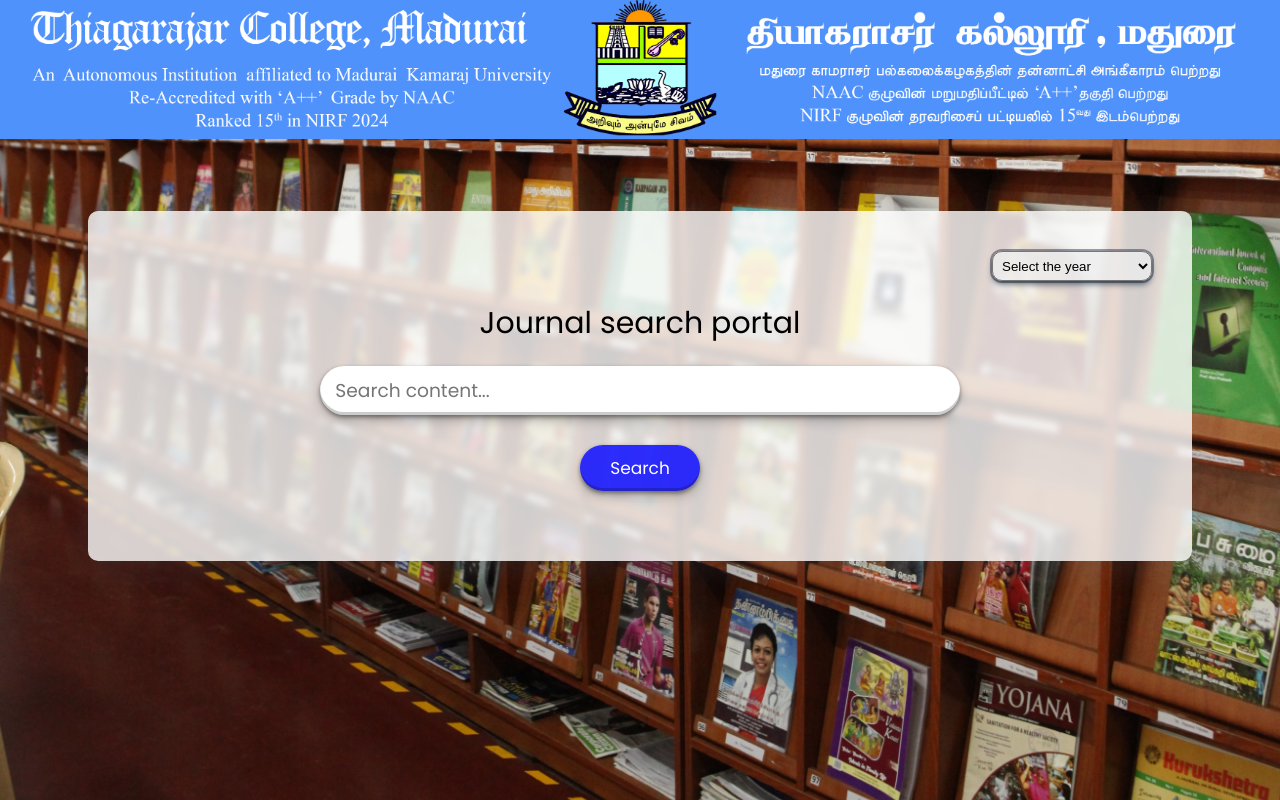
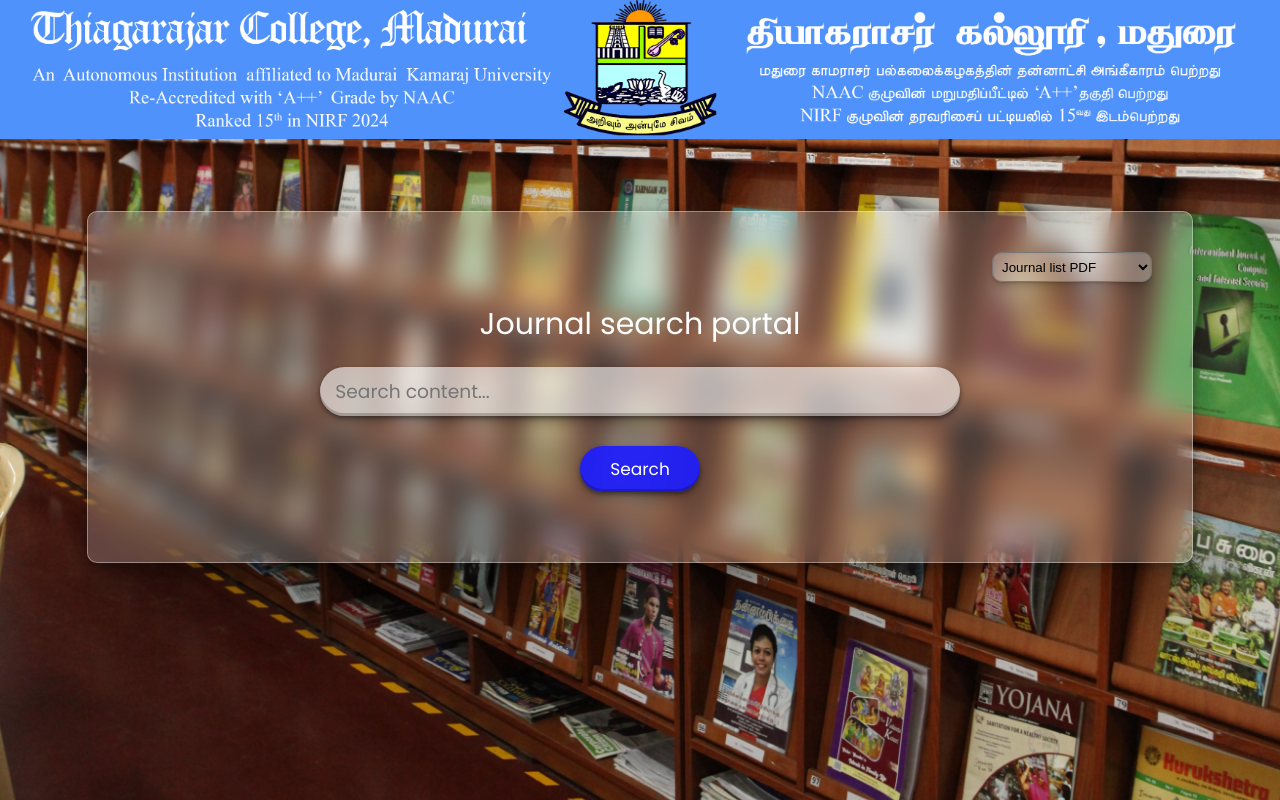
Before and after one commit to Vijay-vj-pro/TC-project, a Django app: page /search/ in a window 1280 px wide. Run offline with Django 5.2, Linux system fonts and the light colour scheme.

Commit message:
Vijay changed for jagan

```diff
--- a/myproject/myapp/templates/search.html
+++ b/myproject/myapp/templates/search.html
@@ -33,8 +33,8 @@
       }
       form {
         width: 80%;
-        background-color: rgba(255, 255, 255, 0.8);
-        backdrop-filter: blur(3px);
+        background-color: rgba(255, 255, 255, 0.199);
+        backdrop-filter: blur(13px);
         border-radius: 10px;
         display: flex;
         color: black;
@@ -43,19 +43,23 @@
         flex-direction: column;
         padding: 40px;
         flex-wrap: wrap;
-        box-shadow: rgba(100, 100, 111, 0.2) 0px 7px 29px 0px;
+        border: 1px rgba(255, 255, 255, 0.363) solid;
+        box-shadow: rgba(0, 0, 0, 0.25) 0px 54px 55px, rgba(0, 0, 0, 0.12) 0px -12px 30px, rgba(0, 0, 0, 0.12) 0px 4px 6px, rgba(0, 0, 0, 0.17) 0px 12px 13px, rgba(0, 0, 0, 0.09) 0px -3px 5px;
       }
       #heading{
         font-size: 30px;
         font-weight: 100;
         margin: 20px;
         display: flex;
+        color: white;
       }
       #search-box {
         width: 60%;
         border: none;
         outline: none;
         border-radius: 30px;
+        background-color: rgba(255, 255, 255, 0.600);
+
         font-size: 14pt;
         font-family: "Poppins", serif;
         padding: 10px 10px 10px 15px;
@@ -111,6 +115,9 @@
         text-decoration: none;
         justify-content: center;
         align-items: center;
+        color: rgb(0, 110, 255);
+        font-weight:bold;
+        text-shadow: 2px 2px 4px rgb(0, 0, 0);
       }
       #result-a:hover{
         width: 103%;
@@ -131,13 +138,14 @@
         width: 160px;
         height: 30px;
         padding: 5px;
-        box-shadow: rgba(6, 24, 44, 0.4) 0px 0px 0px 2px, rgba(6, 24, 44, 0.65) 0px 4px 6px -1px, rgba(255, 255, 255, 0.08) 0px 1px 0px inset;
+        box-shadow: rgba(0, 0, 0, 0.07) 0px 1px 1px, rgba(0, 0, 0, 0.07) 0px 2px 2px, rgba(0, 0, 0, 0.07) 0px 4px 4px, rgba(0, 0, 0, 0.07) 0px 8px 8px, rgba(0, 0, 0, 0.07) 0px 16px 16px;
         border-radius: 10px;
-        background-color: rgba(238, 238, 238, 0.808);
+        background-color: rgba(238, 238, 238, 0.123);
+        backdrop-filter: blur(2px);
         outline: none;
       }
       #journal-list-page:hover{
-        box-shadow: rgba(0, 0, 0, 0.12) 0px 1px 3px, rgba(0, 0, 0, 0.24) 0px 1px 2px;
+        background-color: rgba(255, 255, 255, 0.877);
       }
 
       /* Mobile devices (max-width: 600px) */
@@ -234,7 +242,7 @@
     <div id="small-container">
     <form method="get" action="{% url 'search_view' %}">
         <select name="year" id="journal-list-page">
-          <option selected disabled >Select the year</option>
+          <option selected disabled >Journal list PDF</option>
           <option class="year-option" value="year1" >2021</option>
           <option class="year-option" value="year2" >2022</option>
           <option class="year-option" value="year3" >2023</option>
```
Also changed, not shown: myproject/myapp/templates/upload_year.html (+12 -1 lines).
